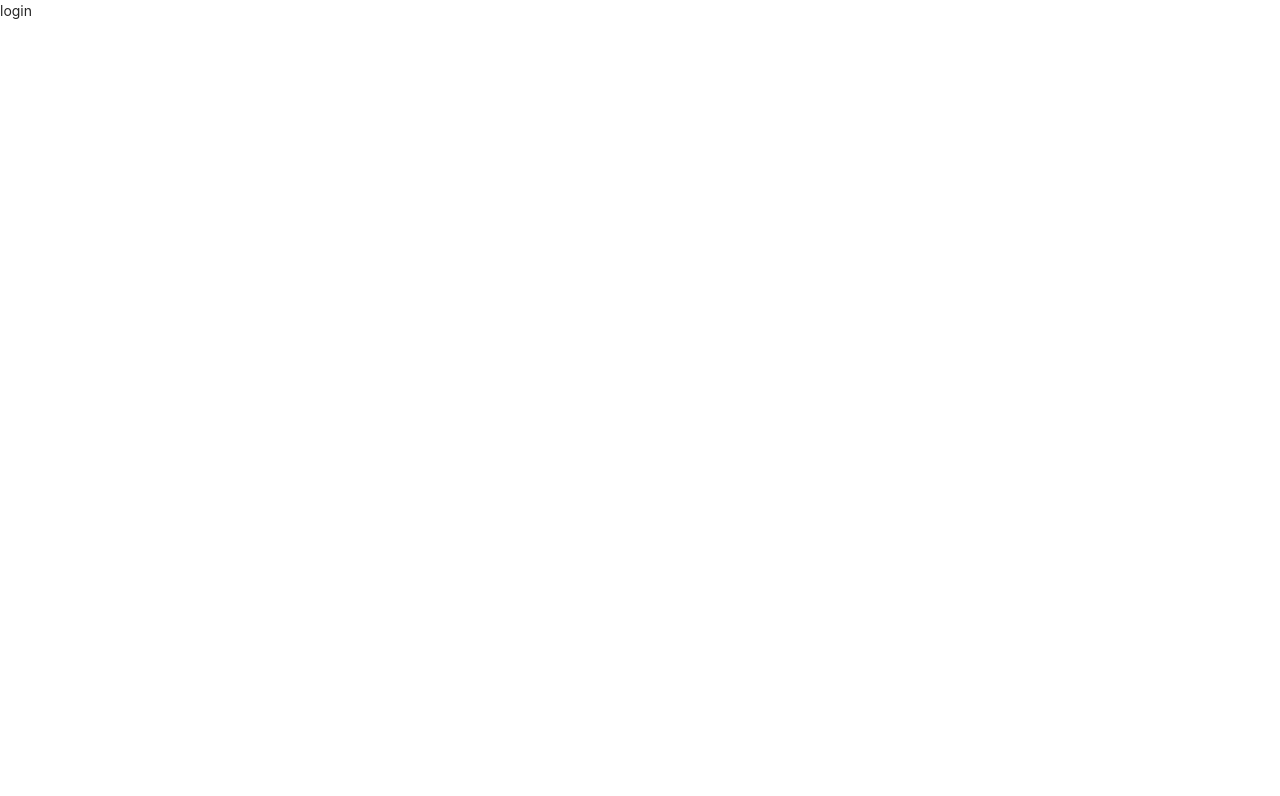
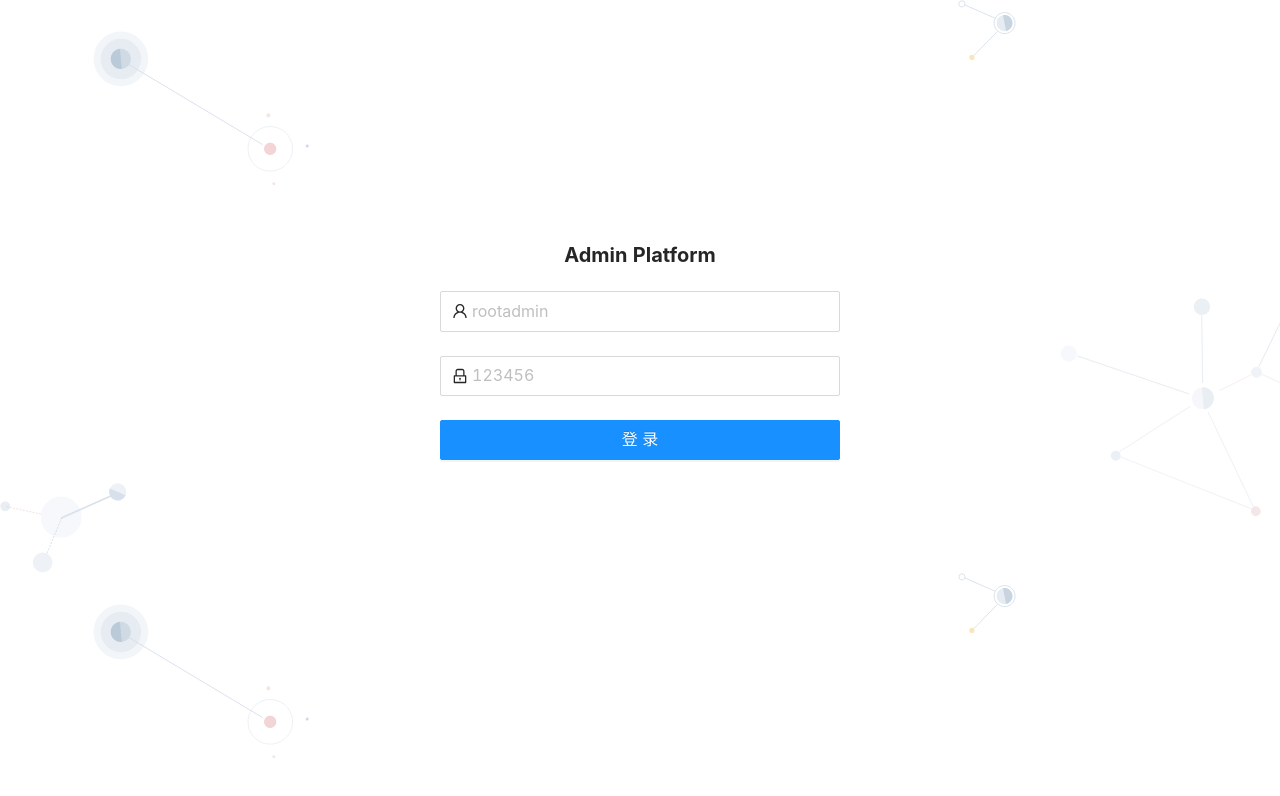
Before and after one commit to essay-org/platform, a Vue app: page /#/login in a window 1280 px wide. Shown: the top 796 px of the page. Built offline with nearby package versions, Linux system fonts and the light colour scheme.

Commit message:
feat: login

```diff
--- a/package.json
+++ b/package.json
@@ -9,6 +9,7 @@
     "preview": "vite preview"
   },
   "dependencies": {
+    "@ant-design/icons-vue": "^6.1.0",
     "ant-design-vue": "^3.2.10",
     "axios": "^0.27.2",
     "nprogress": "^0.2.0",
--- a/src/views/login/index.vue
+++ b/src/views/login/index.vue
@@ -1,3 +1,121 @@
 <template>
-<div>login</div>
+  <div class="login">
+    <div class="title">Admin Platform</div>
+
+    <a-form
+      layout="horizontal"
+      :model="state.formInline"
+      @submit.prevent="handleSubmit"
+    >
+      <a-form-item>
+        <a-input v-model:value="state.formInline.username" size="large" placeholder="rootadmin">
+          <template #prefix><user-outlined type="user" /></template>
+        </a-input>
+      </a-form-item>
+      <a-form-item>
+        <a-input
+          v-model:value="state.formInline.password"
+          size="large"
+          type="password"
+          placeholder="123456"
+        >
+          <template #prefix><lock-outlined type="user" /></template>
+        </a-input>
+      </a-form-item>
+      <a-form-item>
+        <a-button
+          type="primary"
+          html-type="submit"
+          size="large"
+          :loading="state.loading"
+          block
+        >
+          登录
+        </a-button>
+      </a-form-item>
+    </a-form>
+  </div>
 </template>
+
+<script>
+import { defineComponent, reactive } from "vue";
+import { useRoute, useRouter } from "vue-router";
+import { useUserStore } from "@/store/modules/user";
+import { message, Modal } from "ant-design-vue";
+import { UserOutlined, LockOutlined } from '@ant-design/icons-vue'
+export default defineComponent({
+  components: {
+    UserOutlined,
+    LockOutlined,
+  },
+  setup() {
+    const state = reactive({
+      laoding: false,
+      formInline: {
+        username: "",
+        password: "",
+      },
+    });
+
+    const route = useRoute();
+    const router = useRouter();
+    const userStore = useUserStore();
+
+    const handleSubmit = async () => {
+      const { username, password } = state.formInline;
+      if (username.trim() === "" || password.trim() === "") {
+        return message.error("用户名或密码不能为空！");
+      }
+      message.loading("登录中...", 0);
+      state.loading = true;
+      try {
+        await userStore.login(state.formInline).finally(() => {
+          state.loading = false;
+          message.destroy();
+        });
+
+        message.success("登录成功");
+        // 跳转到redirect地址
+        setTimeout(() => router.replace(route.query.redirect) || "/");
+      } catch (error) {
+        Modal.error({
+          title: () => "提示",
+          content: () => error.message,
+        });
+      }
+    };
+    return {
+      state,
+      handleSubmit,
+    };
+  },
+});
+</script>
+<style lang="less" scoped>
+.login {
+  :deep(.ant-form) {
+    width: 400px;
+
+    .ant-col {
+      width: 100%;
+    }
+
+    .ant-form-item-label {
+      padding-right: 6px;
+    }
+  }
+  display: flex;
+  width: 100vw;
+  height: 100vh;
+  padding-top: 240px;
+  background: url("@/assets/login.svg");
+  background-size: 100%;
+  flex-direction: column;
+  align-items: center;
+  .title {
+    font-size: 20px;
+    font-weight: bold;
+    margin-bottom: 20px;
+  }
+}
+</style>
--- a/vite.config.js
+++ b/vite.config.js
@@ -11,15 +11,15 @@ export default defineConfig({
       replacement: resolve(__dirname, './src'),
     }],
   },
-  // server: {
-  //   host: '0.0.0.0',
-  //   port: 3031,
-  //   proxy: {
-  //     '/api': {
-  //       target: 'https://nest-api.buqiyuan.site/api/',
-  //       changeOrigin: true,
-  //       rewrite: (path) => path.replace(/^\/api/, '')
-  //     }
-  //   }
-  // }
+  server: {
+    host: '0.0.0.0',
+    port: 3031,
+    proxy: {
+      '/api': {
+        target: 'https://nest-api.buqiyuan.site/api/',
+        changeOrigin: true,
+        rewrite: (path) => path.replace(/^\/api/, '')
+      }
+    }
+  }
 })
```
Also changed, not shown: src/assets/login.svg (added).
